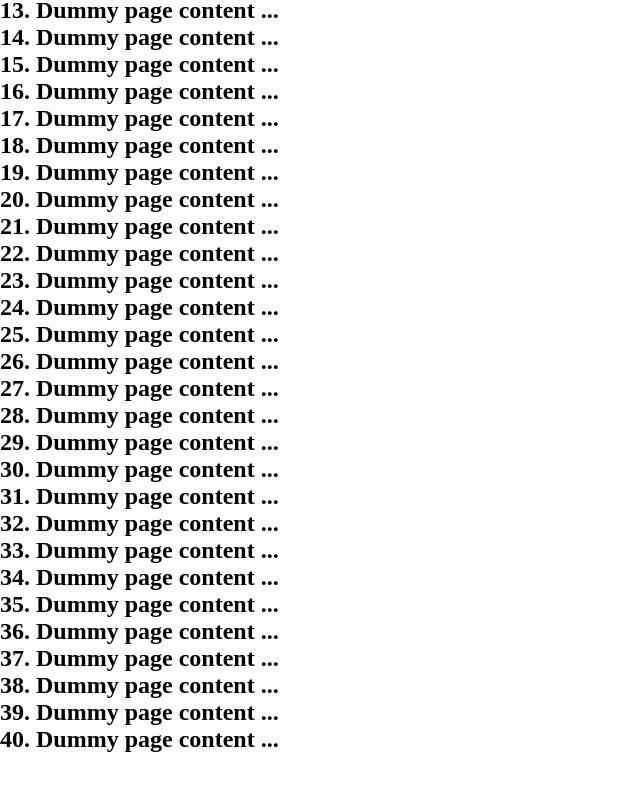
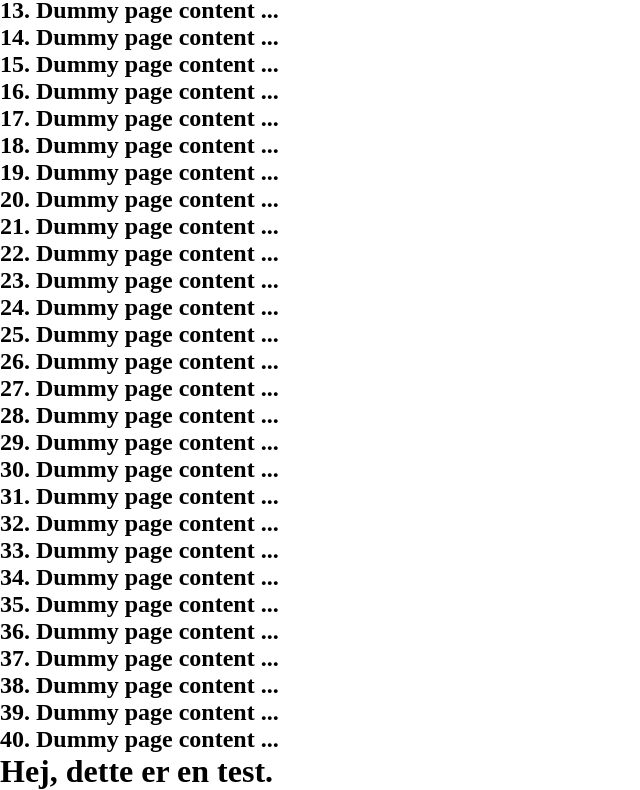
Before and after one commit to drili/hello-world, a plain HTML site: page js-control_panel_flyout_menu/index.html in a window 1280 px wide. Shown: the part 327-1117 px from the top of the page, without its empty margins (0-640 px from the left). Before the commit the page ends 1080 px from the top, so only its background shows below. Drawn offline with Linux system fonts and the light colour scheme; files whose address does not match are found by name.

Commit message:
Update index.html

```diff
--- a/js-control_panel_flyout_menu/index.html
+++ b/js-control_panel_flyout_menu/index.html
@@ -28,6 +28,8 @@
           <script>
               for(var i = 0; i < 40; i++){ document.write("<h2>"+(i+1)+". Dummy page content ... </h2>"); }
           </script>
+
+          <h1>Hej, dette er en test.</h1>
 </body>
 
 </html>
```
